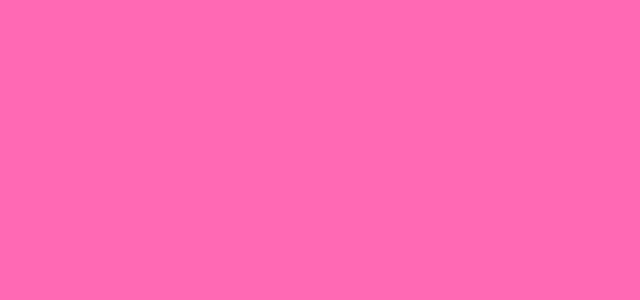
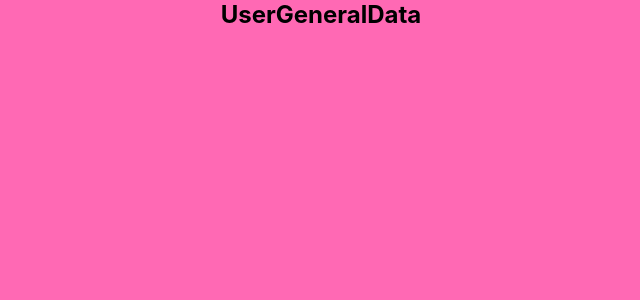
Before and after one commit to JorbFreire/hackathon, a React (Create React App) app: page /display/data in a window 1280 px wide. Shown: the top 300 px of the page, without its empty margins (319-959 px from the left). Built offline with nearby package versions, Linux system fonts and the light colour scheme.

Commit message:
static display routes

```diff
--- /dev/null
+++ b/src/pages/Display/index.js
@@ -0,0 +1,8 @@
+import React from 'react';
+import './styles.css'
+
+const Display = () => (
+  <h2>Display</h2>
+);
+
+export default Display;
--- /dev/null
+++ b/src/pages/UserGeneralData/index.js
@@ -0,0 +1,8 @@
+import React from 'react';
+import './styles.css'
+
+const UserGeneralData = () => (
+  <h2>UserGeneralData</h2>
+);
+
+export default UserGeneralData;
--- a/src/routes.js
+++ b/src/routes.js
@@ -8,12 +8,16 @@
 
 import LoginPage from './pages/LoginPage';
 import RegistrationPage from './pages/RegistrationPage';
+import Display from './pages/Display';  //use company_ID
+import UserGeneralData from './pages/UserGeneralData';  //use user_ID
 
 const Routes = () => (
   <BrowserRouter >
     <Switch>
-      <Route path="/login"component={LoginPage}/>
-      <Route path="/registration"component={RegistrationPage}/>
+      <Route path="/login"component={LoginPage} />
+      <Route path="/registration"component={RegistrationPage} />
+      <Route exact path="/display" component={Display} />
+      <Route exact path="/display/data" component={UserGeneralData} />
     </Switch>
   </BrowserRouter>
 );
```
Also changed, not shown: src/pages/Display/styles.css (added), src/pages/UserGeneralData/styles.css (added).
